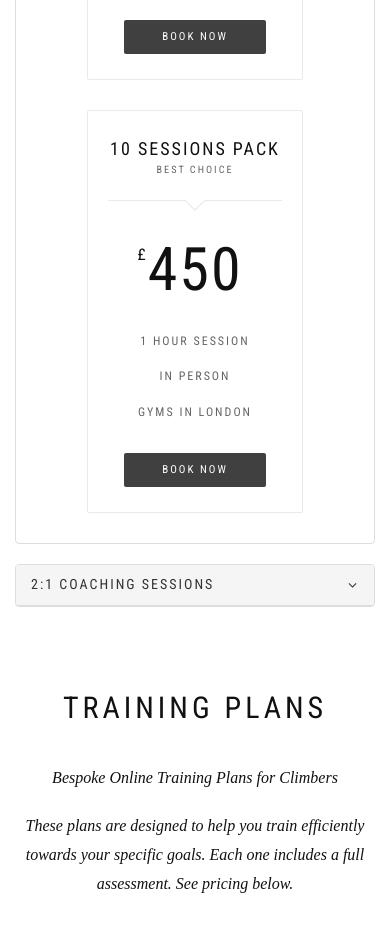
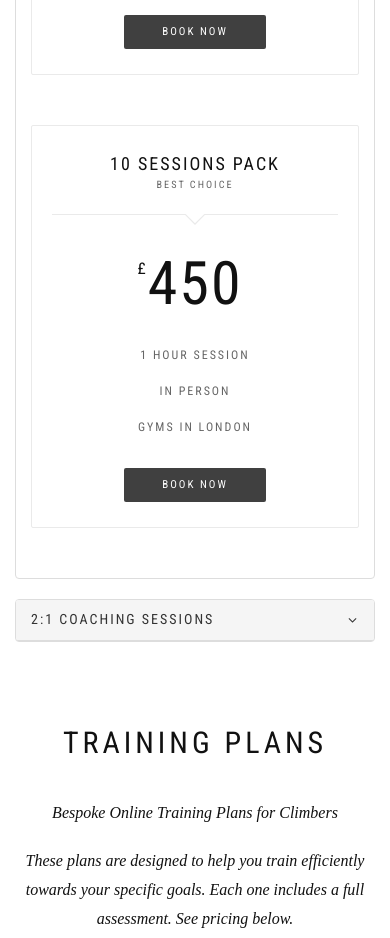
Before and after one commit to elias-abril-f/CrisFontanoClimbing, a plain HTML site: page index.html in a window 390 px wide. Shown: the part 3322-4260 px from the top of the page. Drawn offline with nearby package versions, Linux system fonts and the light colour scheme; a web font is replaced by a local one.

Commit message:
Training cards for iphone ??fixed??

```diff
--- a/assets/css/style.css
+++ b/assets/css/style.css
@@ -1112,15 +1112,26 @@ body {
 }
 @media (max-width: 991px) {
   .trainingCard {
-    justify-items: center;
+    display: flex;
+    justify-content: center;
+    width: 100%;
+    margin-bottom: 20px;
   }
   .price-table {
-    width: 66%;
-    max-width: 100%;
+    width: 100%;
+    max-width: 400px; /* Set a reasonable max-width */
+    margin-left: auto;
+    margin-right: auto;
   }
   .price-table.best {
-    margin: 15px 0 15px;
+    margin: 15px auto;
   }
+  .row.justify-content-center {
+    display: flex;
+    flex-wrap: wrap;
+    justify-content: center;
+  }
+
   iframe.responsive-iframe {
     height: auto;
     width: 100%;
--- a/index.html
+++ b/index.html
@@ -262,7 +262,7 @@
               </div>
             </div>
 
-            <div class="row justify-content-center" id="trainingContainer">
+            <div class="row justify-content-center">
               <div class="col-md-4 col-xs-12 trainingCard">
                 <div class="price-table font-alt">
                   <h4>12 Weeks Training Plan</h4>
```
